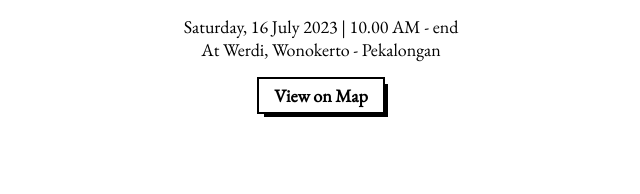
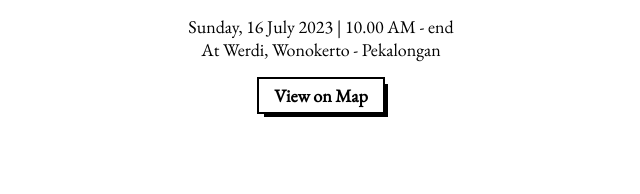
Before and after one commit to syahid-dwi-wedding/syahid-dwi-wedding.github.io, a plain HTML site: page index.html in a window 1280 px wide. Shown: the part 419-613 px from the top of the page, 319-959 px from the left. Drawn offline with nearby package versions, Linux system fonts and the light colour scheme.

Commit message:
Update index.html

```diff
--- a/index.html
+++ b/index.html
@@ -80,7 +80,7 @@
       </p>
 
       <p>
-        Saturday, 16 July 2023 | 10.00 AM - end<br />At Werdi, Wonokerto - Pekalongan
+        Sunday, 16 July 2023 | 10.00 AM - end<br />At Werdi, Wonokerto - Pekalongan
       </p>
 
       <a
```
